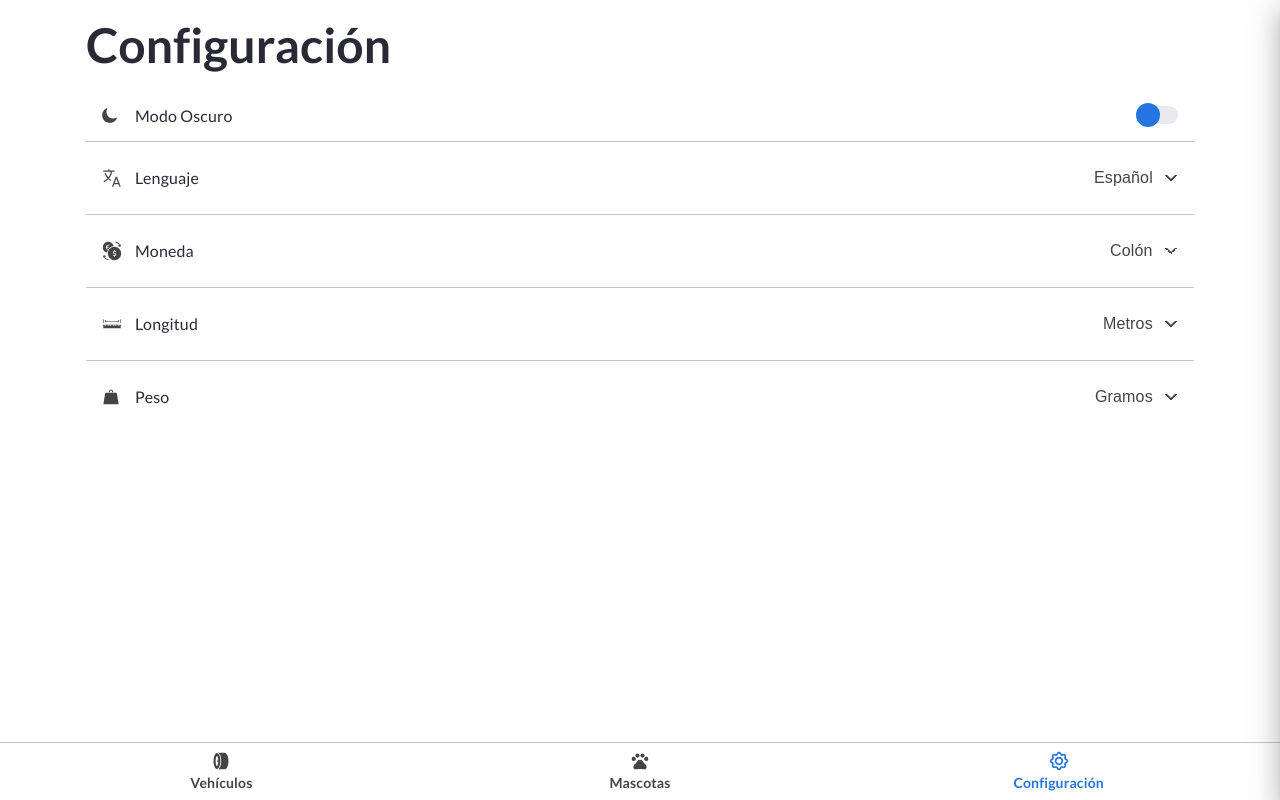
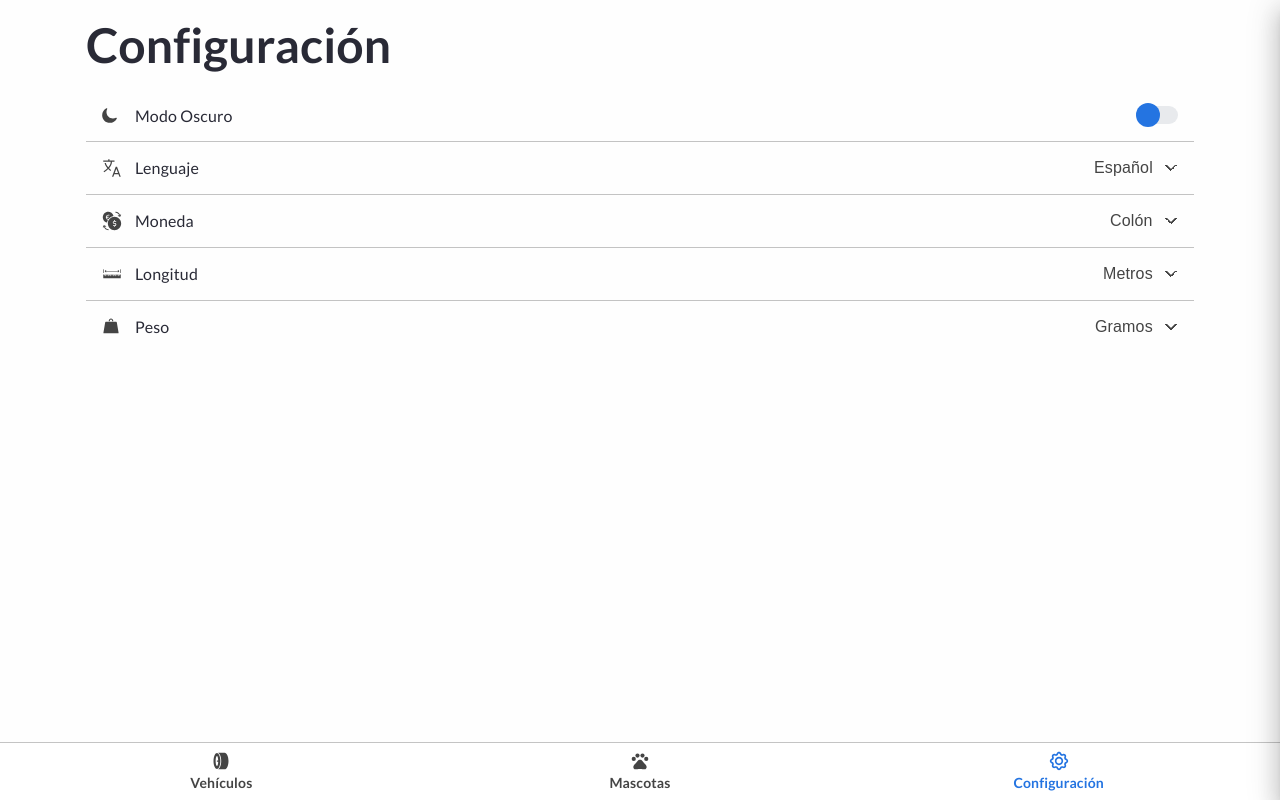
Before and after one commit to fauricioRojas/book-app, a Next.js app: page /settings in a window 1280 px wide. Built offline with nearby package versions, Linux system fonts and the light colour scheme.

Commit message:
fix: select borderless

```diff
--- a/src/shared/components/select.tsx
+++ b/src/shared/components/select.tsx
@@ -15,10 +15,14 @@
     linear-gradient(45deg,  transparent 50%, ${theme.colors.secondaryText} 50%, ${theme.colors.secondaryText} calc(50% + 1px), transparent calc(50% + 2px)),
     linear-gradient(-45deg, transparent 50%, ${theme.colors.secondaryText} 50%, ${theme.colors.secondaryText} calc(50% + 1px), transparent calc(50% + 2px));
   `};
-  background-position: ${({ $borderless, theme }) => `
-    right ${$borderless ? '6px' : '18px'} top ${theme.gutters.size4},
-    right ${$borderless ? '0px' : theme.gutters.size3} top ${theme.gutters.size4};
-  `};
+  ${({ $borderless }) => $borderless
+    ? css`
+        background-position: right 6px top 6px, right 0px top 6px;
+      `
+    : css`
+        background-position: right 18px top 16px, right 12px top 16px;
+      `
+  };
   background-repeat: no-repeat;
   background-size: 6px 6px;
   border: ${({ $borderless, theme }) => `1px solid ${$borderless ? 'transparent' : theme.colors.border}`};
@@ -26,14 +30,17 @@
   color: ${({ theme }) => theme.colors.secondaryText};
   cursor: pointer;
   font-size: 1rem;
-  height: 40px;
+  height: ${({ $borderless }) => $borderless ? 'auto' : '40px'};
   letter-spacing: 0.00938rem;
   outline: 0;
-  padding: ${({ $borderless, theme }) => `
-    ${theme.gutters.size2}
-    ${$borderless ? theme.gutters.size6 : theme.gutters.size8}
-    ${theme.gutters.size2}
-    ${$borderless ? theme.gutters.size0 : theme.gutters.size3}`};
+  ${({ $borderless, theme }) => $borderless
+    ? css`
+        padding: ${`${theme.gutters.size0} ${theme.gutters.size6} ${theme.gutters.size0} ${theme.gutters.size0}`};
+      `
+    : css`
+        padding: ${`${theme.gutters.size2} ${theme.gutters.size8} ${theme.gutters.size2} ${theme.gutters.size3}`};
+      `
+  };
   -webkit-appearance: none;
   -moz-appearance: none;
 
```
